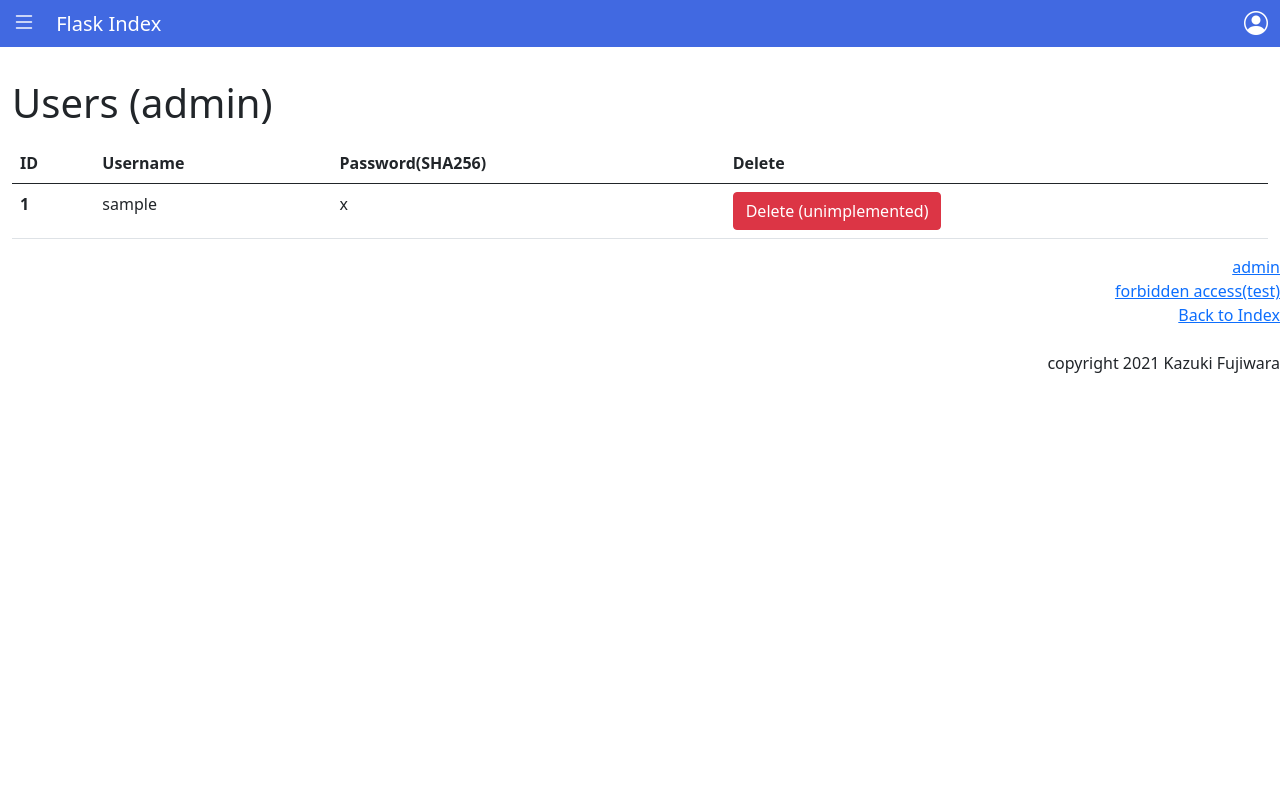
After one commit to kazukifujiwara/docker-flask-mysql, a Flask app: page /admin/users in a window 1280 px wide. The commit adds this page. Run offline with Flask 2, Linux system fonts and the light colour scheme; a user stored in the database is signed in; tables that the repository leaves empty hold one stand-in row (values such as "Sample post"); some libraries are stand-ins or nearby versions.

Commit message:
created userlist page

```diff
--- a/app/src/app.py
+++ b/app/src/app.py
@@ -36,6 +36,10 @@ class User(UserMixin, db.Model):
 @login_manager.user_loader
 def load_user(user_id):
     return User.query.get(int(user_id))
+
+@login_manager.unauthorized_handler
+def unauthorized():
+    return redirect('/login')
 
 @app.route('/', methods=['GET', 'POST'])
 @login_required
@@ -130,6 +134,28 @@ def delete(id):
     db.session.commit()
     return redirect('/')
 
+@app.route('/admin/users', methods=['GET', 'POST'])
+@login_required
+def users():
+    if request.method == 'GET':
+        users = User.query.all()
+        return render_template('users.html',
+            title='Flask Index',
+            message='Users (admin)',
+            users=users
+        )
+    if request.method == 'POST':
+        # TODO: implement here.
+        pass
+
+@app.route('/forbidden_access', methods=['GET'])
+def forbidden_access():
+    if request.method == 'GET':
+        return render_template('forbidden_access.html',
+            title='Flask Index',
+            message=''
+        )
+
 # Main function is called only when executing ”python app.py”
 if __name__ == '__main__':
    app.debug = True
--- /dev/null
+++ b/app/src/static/css/main.css
@@ -0,0 +1,18 @@
+html, body {
+    height: 100%;
+    width: 100%;
+    padding: 0%;
+    margin: 0%;
+}
+
+.sidebar {
+    top: 0;
+    left: -100%;
+    height: 100%;
+    z-index: 10;
+    transition: all .35s ease;
+}
+
+.sidebar-toggler {
+    cursor: pointer;
+}
--- /dev/null
+++ b/app/src/static/js/main.js
@@ -0,0 +1,28 @@
+let sidebar_toggler_btn = document.querySelector('.sidebar-toggler');
+let sidebar = document.querySelector('.sidebar');
+let sidebar_status = false;
+
+const sidebarToggler = () => {
+    if(!sidebar_status){
+        sidebar.style.left = '0%';
+        sidebar_status = true;
+        return;
+    }
+
+    sidebar.style.left = '-100%';
+    sidebar_status = false;
+
+}
+
+sidebar_toggler_btn.addEventListener('click', sidebarToggler)
+
+document.addEventListener('click', (event) => {
+    if (
+        event.target != sidebar &&
+        event.target != sidebar_toggler_btn &&
+        sidebar_status != true
+    ){
+        sidebar.style.left = '-100%';
+        sidebar_status = false;
+    }
+})
--- a/app/src/templates/layout.html
+++ b/app/src/templates/layout.html
@@ -6,24 +6,100 @@
     <meta name="viewport"
         content="width=device-width, initial-scale=1, shrink-to-fit=no">
     <link href="https://cdn.jsdelivr.net/npm/bootstrap@5.0.0-beta1/dist/css/bootstrap.min.css" rel="stylesheet" integrity="sha384-giJF6kkoqNQ00vy+HMDP7azOuL0xtbfIcaT9wjKHr8RbDVddVHyTfAAsrekwKmP1" crossorigin="anonymous">
+    <link rel="stylesheet" href="https://cdn.jsdelivr.net/npm/bootstrap-icons@1.7.1/font/bootstrap-icons.css">
+    <link rel="stylesheet" href="{{url_for('static', filename='css/main.css')}}">
     <script src="https://cdn.jsdelivr.net/npm/bootstrap@5.0.0-beta1/dist/js/bootstrap.bundle.min.js" integrity="sha384-ygbV9kiqUc6oa4msXn9868pTtWMgiQaeYH7/t7LECLbyPA2x65Kgf80OJFdroafW" crossorigin="anonymous"></script>
+    <script src="https://cdn.jsdelivr.net/npm/vue/dist/vue.js"></script>
+    <script src="https://code.jquery.com/jquery-3.1.1.min.js"></script>
 </head>
 <body>
+    <div id="root">
+        <header>
+            <nav id="AppHeader" class="navbar navbar-expand-lg navbar-light" style="background-color: royalblue;">
+                <div class="container-fluid">
+                    <div>
+                        <i class="sidebar-toggler bi bi-list me-3 mt-2 h4" style="color: white;"></i>
+                        <a class="navbar-brand" href="#" style="color: white;">
+                            {% block headline %}{% endblock %}
+                        </a>
+                    </div>
+
+                    <!-- ml-auto: navbar内右寄せアイテムに適用 -->
+                    <ul class="navbar-nav ml-auto">
+                        <li class="nav-item">
+                            <i class="bi bi-person-circle h4" style="color: white;" onclick="openAccountModal()"></i>
+                        </li>
+                    </ul>
+
+                </div><!-- /.container-fluid -->
+            </nav>
+        </header>
+
+        <!-- position-relative: sidebarがheaderに重ならないようにするために設定 -->
+        <!-- flex-grow-1: headerで使用していない縦領域を全て使用する -->
+        <main class="pt-3 position-relative flex-grow-1">
+            <!-- position-absolute をつけることで要素を浮かせる -->
+            <!-- TODO: col-sm-4 → col-sm-6 に変えてみた(様子見) -->
+            <div class="sidebar p-4 bg-light col-xl-3 col-sm-6 position-absolute">
+                <div class="list-group list-group-flush" id="list-tab" role="tablist">
+                    <!-- <div>
+                        <a class="list-group-item list-group-item-action" id="sidebar-item-1" data-bs-toggle="list" href="#list-1" role="tab" aria-controls="sidebar-item-1">Dummy Menu1</a>
+                    </div>
+                    <div>
+                        <a class="list-group-item list-group-item-action" id="sidebar-item-2" data-bs-toggle="list" href="#list-2" role="tab" aria-controls="sidebar-item-2">Dummy Menu2</a>
+                    </div> -->
+                    <!-- <div class="list-group-item list-group-item-action">
+                        <a href="/doc" style="color:black; text-decoration: none;">
+                            <i class="bi bi-link-45deg"></i>
+                            <span>Swagger UI</span>
+                        </a>
+                    </div>
+                    <div class="list-group-item list-group-item-action">
+                        <a href="/api/todos" style="color:black; text-decoration: none;">
+                            <i class="bi bi-link-45deg"></i>
+                            <span>JSON Data</span>
+                        </a>
+                    </div> -->
+                    <div class="list-group-item list-group-item-action">
+                        <a href="https://github.com/kazukifujiwara/docker-flask-mysql"  style="color:black; text-decoration: none;">
+                            <i class="bi bi-github"></i>
+                            <span>Source Code</span>
+                        </a>
+                    </div>
+                </div>
+            </div>
+            <div class="content">
                 <div class="container">
-        <h1 class="display-3">
-            {% block headline %}{% endblock %}
-        </h1>
-        <div>
+                    <!-- menuによって表示するコンテンツを切り替える場合はdivの中にコンテンツを記載する(現時点では空)-->
+                    <!-- <div class="tab-pane fade show active" id="list-1" role="tabpanel" aria-labelledby="sidebar-item-1"></div>
+                    <div class="tab-pane fade" id="list-2" role="tabpanel" aria-labelledby="sidebar-item-2"></div> -->
+                </div>
+                <div class="container-fluid">
                     {% block content %}{% endblock %}
                 </div>
+            </div>
+        </main>
+
+        <footer>
             <div class="text-end">
+                <a href="/admin/users">admin</a>
+                <br>
+                <a href="/forbidden_access">forbidden access(test)</a>
+                <br>
                 <a href="/">Back to Index</a>
+                <br>
                 <br>
                 {% block footer %}{% endblock %}
             </div>
+        </footer>
     </div>
-
     <script src="https://cdn.jsdelivr.net/npm/@popperjs/core@2.5.4/dist/umd/popper.min.js" integrity="sha384-q2kxQ16AaE6UbzuKqyBE9/u/KzioAlnx2maXQHiDX9d4/zp8Ok3f+M7DPm+Ib6IU" crossorigin="anonymous"></script>
     <script src="https://cdn.jsdelivr.net/npm/bootstrap@5.0.0-beta1/dist/js/bootstrap.min.js" integrity="sha384-pQQkAEnwaBkjpqZ8RU1fF1AKtTcHJwFl3pblpTlHXybJjHpMYo79HY3hIi4NKxyj" crossorigin="anonymous"></script>
+    <script src="{{url_for('static', filename='js/main.js')}}"></script>
+    <script>
+        function openAccountModal() {
+            alert('The login function has not been implemented yet.');
+        }
+    </script>
 </body>
 </html>
--- /dev/null
+++ b/app/src/templates/users.html
@@ -0,0 +1,38 @@
+{% extends "layout.html" %}
+
+{% block title %}
+{% endblock %}
+
+{% block headline %}
+{{ title }}
+{% endblock %}
+
+{% block content %}
+<p><h1>{{ message }}</h1></p>
+<div>
+    <table class="table table-hover">
+        <thead>
+            <tr>
+              <th scope="col">ID</th>
+              <th scope="col">Username</th>
+              <th scope="col">Password(SHA256)</th>
+              <th scope="col">Delete</th>
+            </tr>
+        </thead>
+        <tbody>
+            {% for user in users %}
+            <tr>
+                <th scope="row">{{ user.id }}</th>
+                <td>{{ user.username }}</td>
+                <td>{{ user.password }}</td>
+                <td><button type="button" class="btn btn-danger">Delete (unimplemented)</button></td>
+            </tr>
+        {% endfor %}
+        </tbody>
+    </table>
+</div>
+{% endblock %}
+
+{% block footer %}
+copyright 2021 Kazuki Fujiwara
+{% endblock %}
```
Also changed, not shown: app/src/templates/forbidden_access.html (added, +19 -0 lines), README.md. Lines whose indentation alone changed are shown as unchanged.
